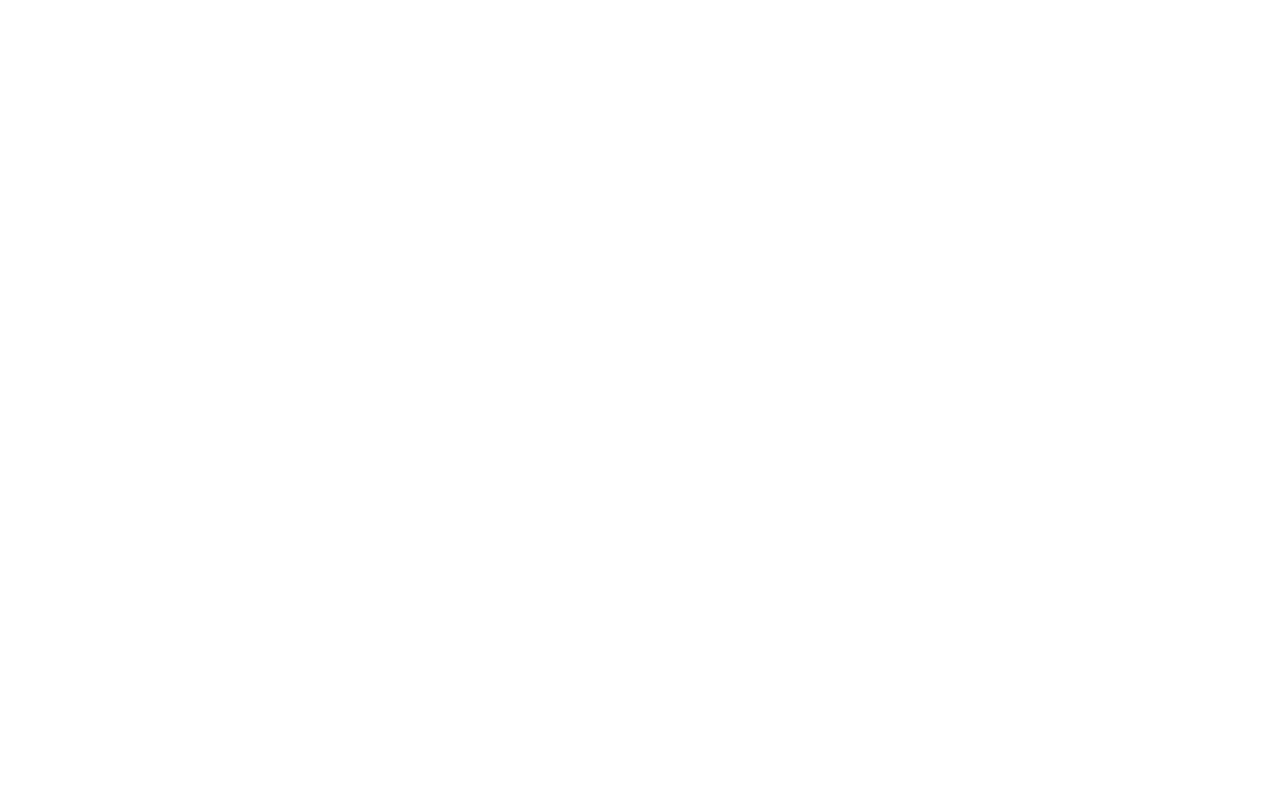
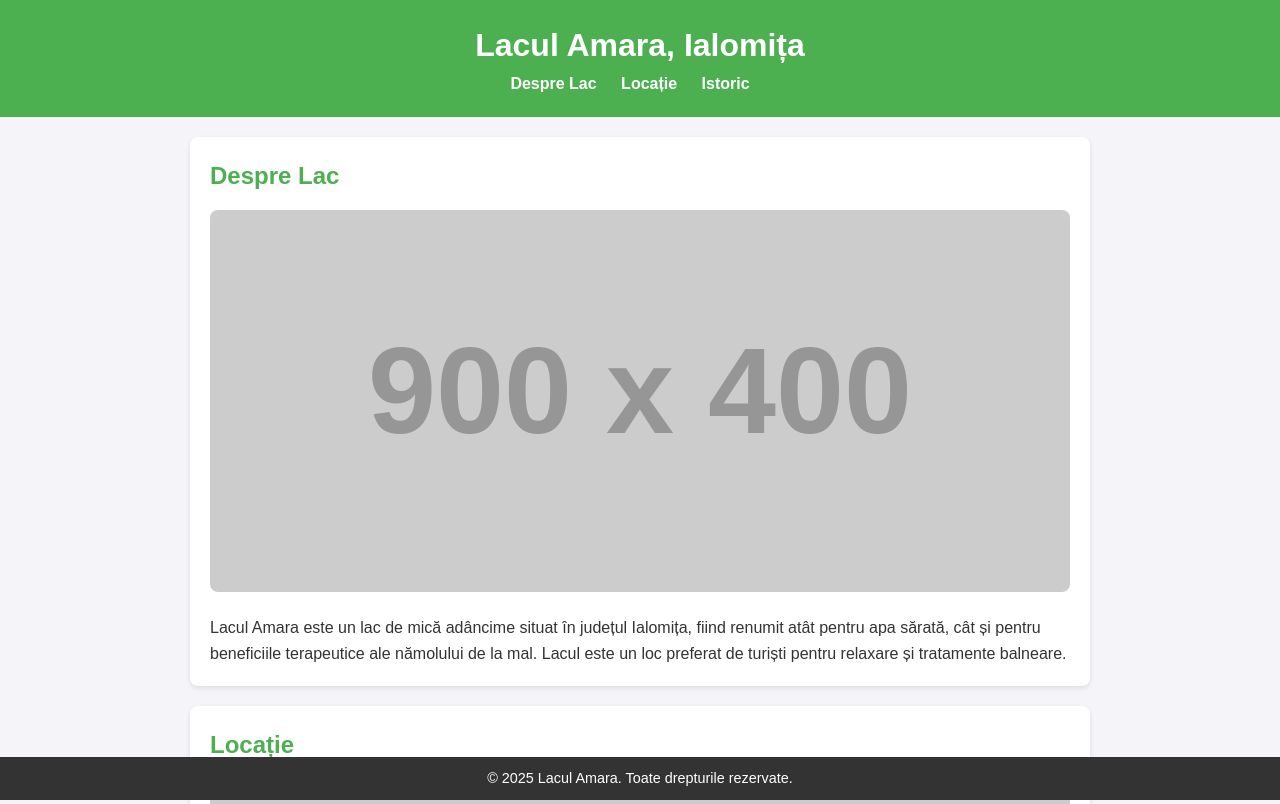
Before and after one commit to bugadanielcostin/atestat, a plain HTML site: page atestat buga/lacul_amara.html in a window 1280 px wide. Shown: the top 804 px of the page. Drawn offline with Linux system fonts and the light colour scheme; placeholder pictures from the web are drawn by us.

Commit message:
Add files via upload

```diff
--- a/atestat buga/lacul_amara.html
+++ b/atestat buga/lacul_amara.html
@@ -0,0 +1,46 @@
+<!DOCTYPE html>
+<html lang="ro">
+<head>
+    <meta charset="UTF-8">
+    <meta name="viewport" content="width=device-width, initial-scale=1.0">
+    <meta http-equiv="X-UA-Compatible" content="ie=edge">
+    <title>Lacul Amara, Ialomița</title>
+    <link rel="stylesheet" href="style_laculamara.css">
+</head>
+<body>
+    <header>
+        <div class="navbar">
+            <h1>Lacul Amara, Ialomița</h1>
+            <nav>
+                <ul>
+                    <li><a href="#despre">Despre Lac</a></li>
+                    <li><a href="#locatie">Locație</a></li>
+                    <li><a href="#istoric">Istoric</a></li>
+                </ul>
+            </nav>
+        </div>
+    </header>
+
+    <section id="despre">
+        <h2>Despre Lac</h2>
+        <img src="https://via.placeholder.com/900x400?text=Lacul+Amara" alt="Lacul Amara">
+        <p>Lacul Amara este un lac de mică adâncime situat în județul Ialomița, fiind renumit atât pentru apa sărată, cât și pentru beneficiile terapeutice ale nămolului de la mal. Lacul este un loc preferat de turiști pentru relaxare și tratamente balneare.</p>
+    </section>
+
+    <section id="locatie">
+        <h2>Locație</h2>
+        <img src="https://via.placeholder.com/900x400?text=Locatia+Lacul+Amara" alt="Locația Lacului Amara">
+        <p>Lacul se află în apropierea orașului Amara, la aproximativ 4 km distanță de centrul localității. Zona este accesibilă atât cu mașina, cât și cu mijloacele de transport public. Pe lângă lac, în zonă se află și stațiuni balneare care atrag vizitatori din întreaga țară.</p>
+    </section>
+
+    <section id="istoric">
+        <h2>Istoric</h2>
+        <img src="https://via.placeholder.com/900x400?text=Istoric+Lacul+Amara" alt="Istoric Lacul Amara">
+        <p>Lacul Amara are o istorie îndelungată și este cunoscut din antichitate pentru proprietățile sale terapeutice. Pe lângă importanța sa naturală, lacul a fost un punct de atracție și pentru dezvoltarea stațiunilor balneare din zonă, care oferă tratamente cu apă sărată și nămol.</p>
+    </section>
+
+    <footer>
+        <p>&copy; 2025 Lacul Amara. Toate drepturile rezervate.</p>
+    </footer>
+</body>
+</html>
--- /dev/null
+++ b/atestat buga/style_laculamara.css
@@ -0,0 +1,73 @@
+* {
+    margin: 0;
+    padding: 0;
+    box-sizing: border-box;
+}
+
+body {
+    font-family: Arial, sans-serif;
+    background-color: #f4f4f9;
+    color: #333;
+    line-height: 1.6;
+}
+
+header {
+    background-color: #4CAF50;
+    color: white;
+    padding: 20px 0;
+    text-align: center;
+}
+
+.navbar h1 {
+    font-size: 2em;
+}
+
+.navbar nav ul {
+    list-style-type: none;
+    padding: 0;
+}
+
+.navbar nav ul li {
+    display: inline;
+    margin-right: 20px;
+}
+
+.navbar nav ul li a {
+    color: white;
+    text-decoration: none;
+    font-weight: bold;
+}
+
+section {
+    padding: 20px;
+    margin: 20px auto;
+    max-width: 900px;
+    background-color: white;
+    border-radius: 8px;
+    box-shadow: 0 2px 5px rgba(0, 0, 0, 0.1);
+}
+
+section h2 {
+    color: #4CAF50;
+    margin-bottom: 15px;
+}
+
+section img {
+    width: 100%;
+    border-radius: 8px;
+    margin-bottom: 15px;
+}
+
+footer {
+    background-color: #333;
+    color: white;
+    text-align: center;
+    padding: 10px 0;
+    position: fixed;
+    bottom: 0;
+    width: 100%;
+}
+
+footer p {
+    font-size: 0.9em;
+}
--- /dev/null
+++ b/atestat buga/style_schitulamara.css
@@ -0,0 +1,73 @@
+* {
+    margin: 0;
+    padding: 0;
+    box-sizing: border-box;
+}
+
+body {
+    font-family: Arial, sans-serif;
+    background-color: #f4f4f9;
+    color: #333;
+    line-height: 1.6;
+}
+
+header {
+    background-color: #4CAF50;
+    color: white;
+    padding: 20px 0;
+    text-align: center;
+}
+
+.navbar h1 {
+    font-size: 2em;
+}
+
+.navbar nav ul {
+    list-style-type: none;
+    padding: 0;
+}
+
+.navbar nav ul li {
+    display: inline;
+    margin-right: 20px;
+}
+
+.navbar nav ul li a {
+    color: white;
+    text-decoration: none;
+    font-weight: bold;
+}
+
+section {
+    padding: 20px;
+    margin: 20px auto;
+    max-width: 900px;
+    background-color: white;
+    border-radius: 8px;
+    box-shadow: 0 2px 5px rgba(0, 0, 0, 0.1);
+}
+
+section h2 {
+    color: #4CAF50;
+    margin-bottom: 15px;
+}
+
+section img {
+    width: 100%;
+    border-radius: 8px;
+    margin-bottom: 15px;
+}
+
+footer {
+    background-color: #333;
+    color: white;
+    text-align: center;
+    padding: 10px 0;
+    position: fixed;
+    bottom: 0;
+    width: 100%;
+}
+
+footer p {
+    font-size: 0.9em;
+}
--- /dev/null
+++ b/atestat buga/style_statiuneaamara.css
@@ -0,0 +1,73 @@
+* {
+    margin: 0;
+    padding: 0;
+    box-sizing: border-box;
+}
+
+body {
+    font-family: Arial, sans-serif;
+    background-color: #f4f4f9;
+    color: #333;
+    line-height: 1.6;
+}
+
+header {
+    background-color: #4CAF50;
+    color: white;
+    padding: 20px 0;
+    text-align: center;
+}
+
+.navbar h1 {
+    font-size: 2em;
+}
+
+.navbar nav ul {
+    list-style-type: none;
+    padding: 0;
+}
+
+.navbar nav ul li {
+    display: inline;
+    margin-right: 20px;
+}
+
+.navbar nav ul li a {
+    color: white;
+    text-decoration: none;
+    font-weight: bold;
+}
+
+section {
+    padding: 20px;
+    margin: 20px auto;
+    max-width: 900px;
+    background-color: white;
+    border-radius: 8px;
+    box-shadow: 0 2px 5px rgba(0, 0, 0, 0.1);
+}
+
+section h2 {
+    color: #4CAF50;
+    margin-bottom: 15px;
+}
+
+section img {
+    width: 100%;
+    border-radius: 8px;
+    margin-bottom: 15px;
+}
+
+footer {
+    background-color: #333;
+    color: white;
+    text-align: center;
+    padding: 10px 0;
+    position: fixed;
+    bottom: 0;
+    width: 100%;
+}
+
+footer p {
+    font-size: 0.9em;
+}
```
Also changed, not shown: atestat buga/index.html (+1 -1 lines), atestat buga/schitul_amara.html (+46 -0 lines), atestat buga/statiuneaamara.html (added, +58 -0 lines).
